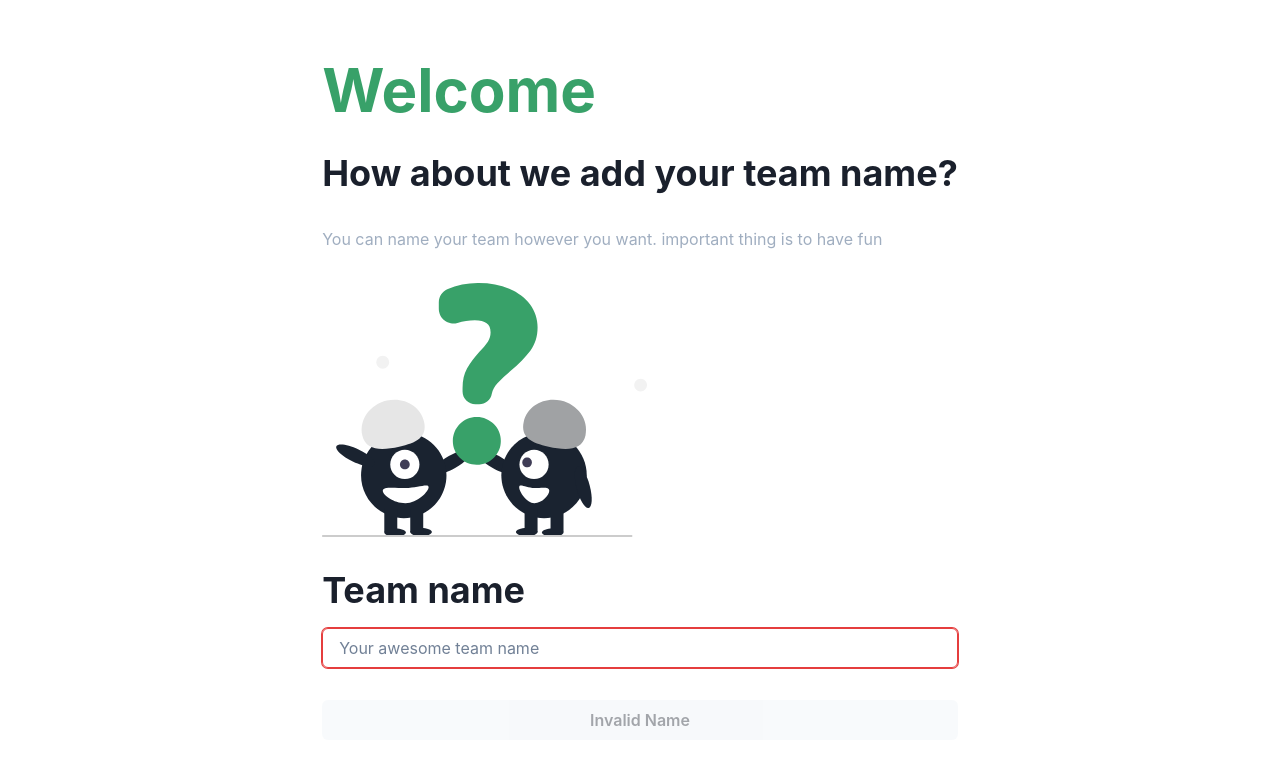
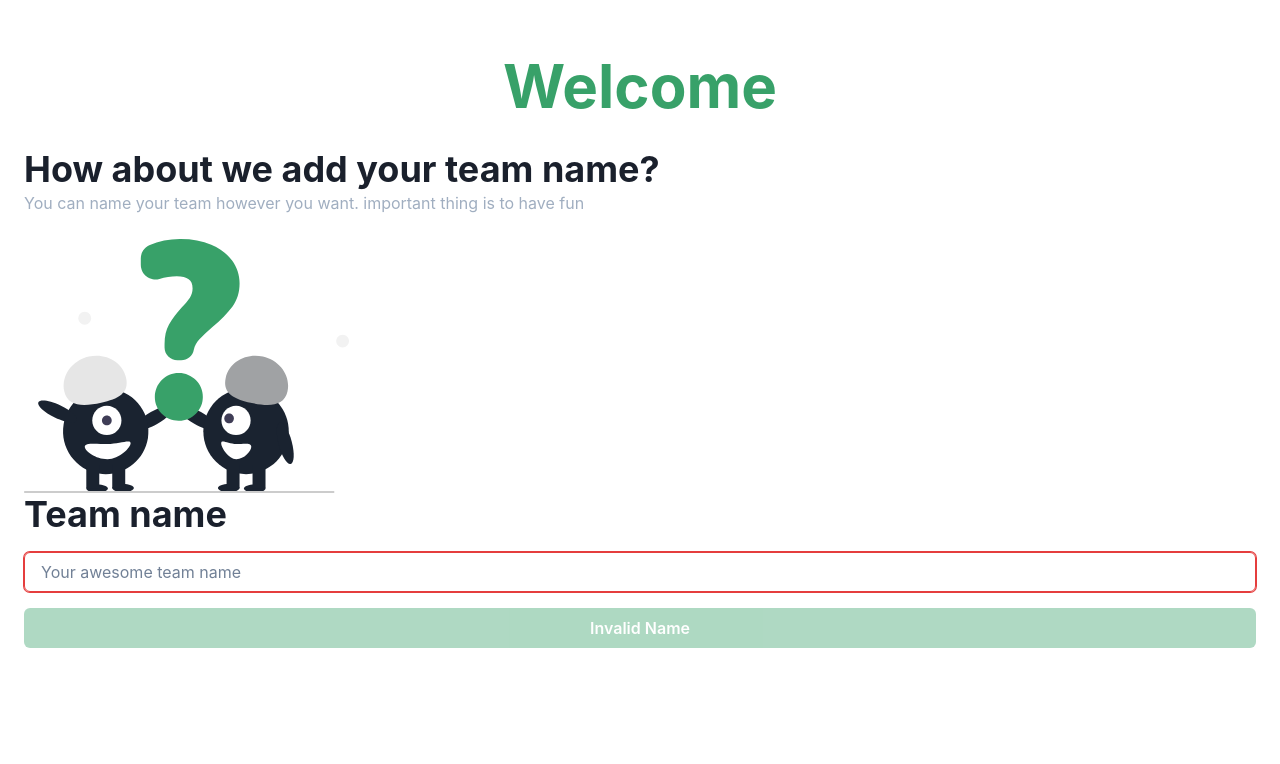
Before and after one commit to elijahmg/Pub-Quiz-App, a Next.js app: page /1 in a window 1280 px wide. Shown: the top 764 px of the page. Built offline with nearby package versions, Linux system fonts and the light colour scheme.

Commit message:
feat: user journey wip

```diff
--- a/components/headers/SubTitle.tsx
+++ b/components/headers/SubTitle.tsx
@@ -6,5 +6,9 @@ interface SubText {
 }
 
 export default function SubTitle({ children, ...props }: SubText & TextProps) {
-  return <Text color="gray.400">{children}</Text>;
+  return (
+    <Text color="gray.400" {...props}>
+      {children}
+    </Text>
+  );
 }
--- a/pages/[gameId]/index.tsx
+++ b/pages/[gameId]/index.tsx
@@ -5,13 +5,14 @@ import {
   FormControl,
   Heading,
   Input,
-  Stack,
+  Flex,
 } from '@chakra-ui/react';
 import { useEffect } from 'react';
 import Header from '../../components/headers/Header';
 import SubHeader from '../../components/headers/SubHeader';
 import SubTitle from '../../components/headers/SubTitle';
 import DummyPeople from '../../components/images/dummy-people';
+import PrimaryButton from '../../components/buttons/PrimaryButton';
 
 const Welcome = (): JSX.Element => {
   const [value, setValue] = React.useState<string>(``);
@@ -29,13 +30,13 @@ const Welcome = (): JSX.Element => {
   }, [value, buttonStatus]);
 
   return (
-    <Center h={`100vh`} p={`20px`}>
-      <Stack spacing={8}>
-        <Header>Welcome</Header>
+    <Flex flexDirection="column" p={6} height="100vh">
+      <Header textAlign="center" my={8}>
+        Welcome
+      </Header>
       <SubHeader>How about we add your team name?</SubHeader>
-        <SubTitle>
-          You can name your team however you want. important thing is to have
-          fun
+      <SubTitle mb={6}>
+        You can name your team however you want. important thing is to have fun
       </SubTitle>
       <DummyPeople />
         <FormControl id="first-name" isInvalid={buttonStatus}>
@@ -48,11 +49,10 @@ const Welcome = (): JSX.Element => {
           onChange={(e) => setValue(e.target.value)}
         />
       </FormControl>
-        <Button isDisabled={buttonStatus}>
+      <PrimaryButton isDisabled={buttonStatus} mt={4}>
         {buttonStatus ? errorMessage : 'Submit'}
-        </Button>
-      </Stack>
-    </Center>
+      </PrimaryButton>
+    </Flex>
   );
 };
 export default Welcome;
```
Also changed, not shown: pages/[gameId]/add-pin.tsx (deleted, +0 -30 lines), pages/add-pin.tsx (added, +39 -0 lines), pages/index.tsx (+7 -3 lines). Lines whose indentation alone changed are shown as unchanged.
